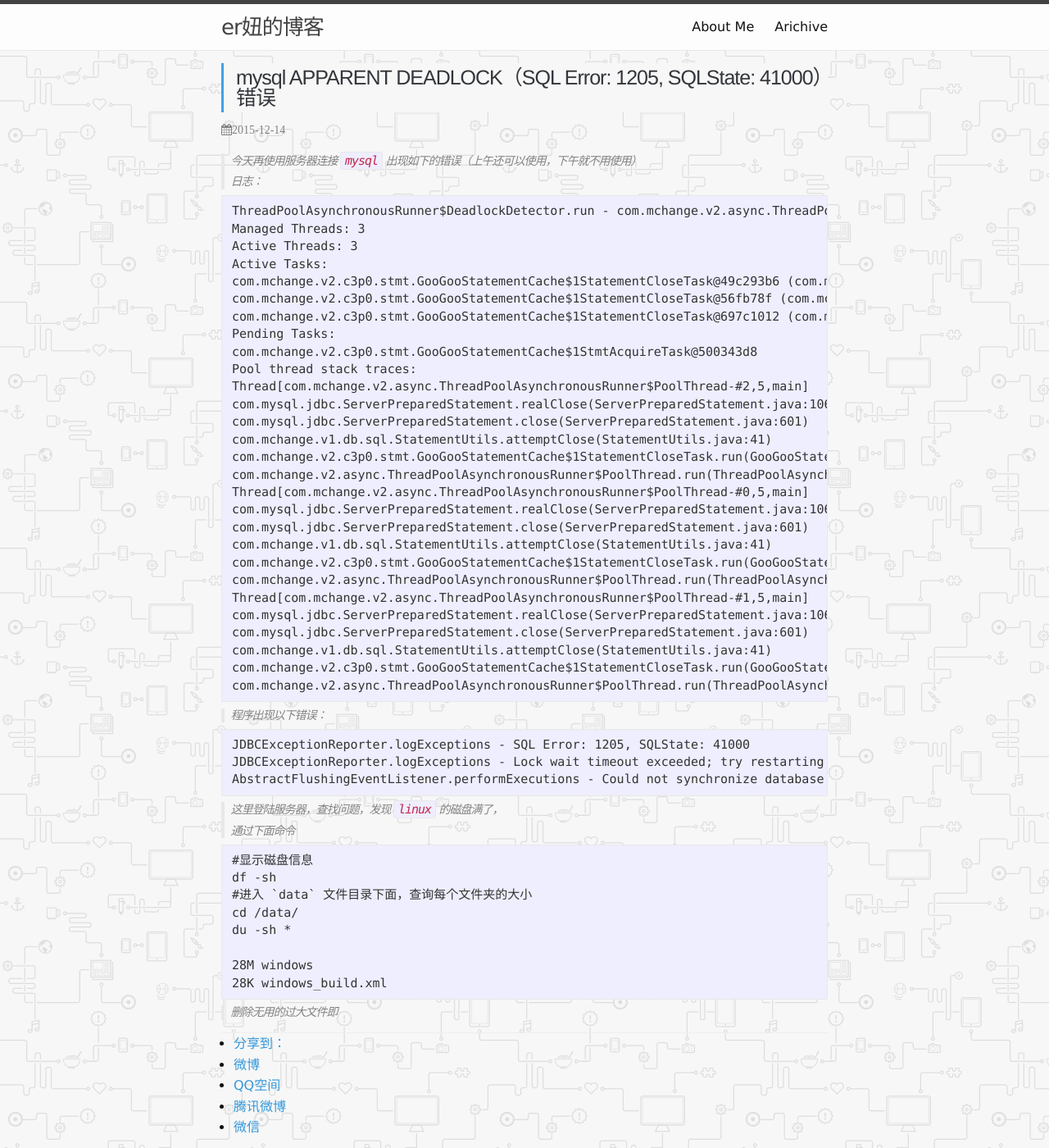
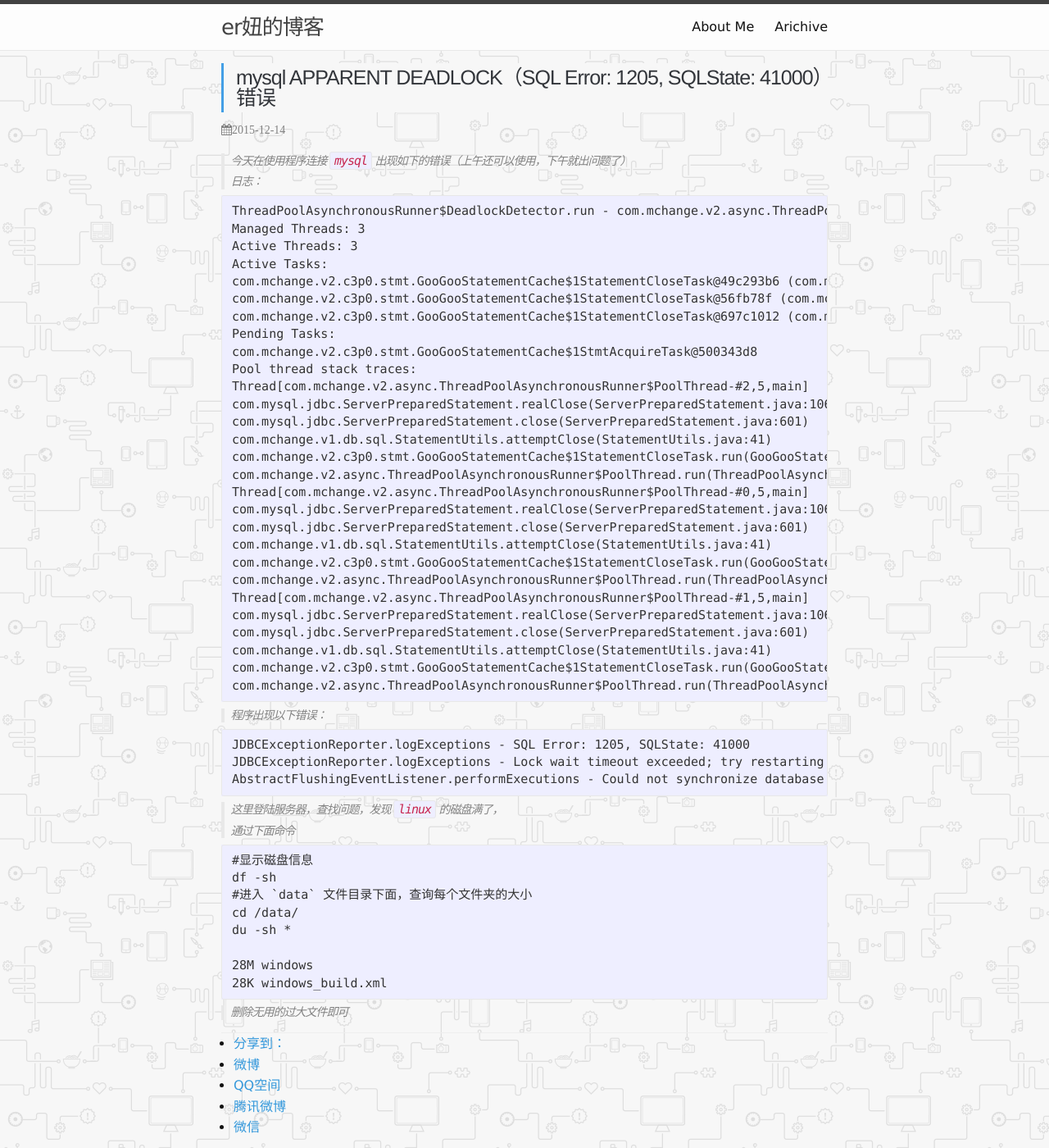
Before and after one commit to web1992/web1992, a Jekyll site: the page built from _posts/2015-12-14-mysql-error-SQL-Error-1205-SQLState-41000.markdown, in a window 1280 px wide and 1400 px high. Shown: the whole window at 82% size. Built offline with Jekyll 4.4.1, drawn with Linux system fonts in a browser that asks for light colours; comment, search, counter and statistics services are not loaded.

Commit message:
修改错别字

```diff
--- a/_posts/2015-12-14-mysql-error-SQL-Error-1205-SQLState-41000.markdown
+++ b/_posts/2015-12-14-mysql-error-SQL-Error-1205-SQLState-41000.markdown
@@ -7,7 +7,7 @@ tags: mysql
 keywords: mysql, Linux,Jekyll,web1992,APPARENT DEADLOCK
 ---
 
-> 今天再使用服务器连接 `mysql` 出现如下的错误（上午还可以使用，下午就不用使用）
+> 今天在使用程序连接 `mysql` 出现如下的错误（上午还可以使用，下午就出问题了）
 >
 > 日志：
 
@@ -59,4 +59,4 @@ keywords: mysql, Linux,Jekyll,web1992,APPARENT DEADLOCK
     28M windows
     28K windows_build.xml
 
-> 删除无用的过大文件即
+> 删除无用的过大文件即可
```
